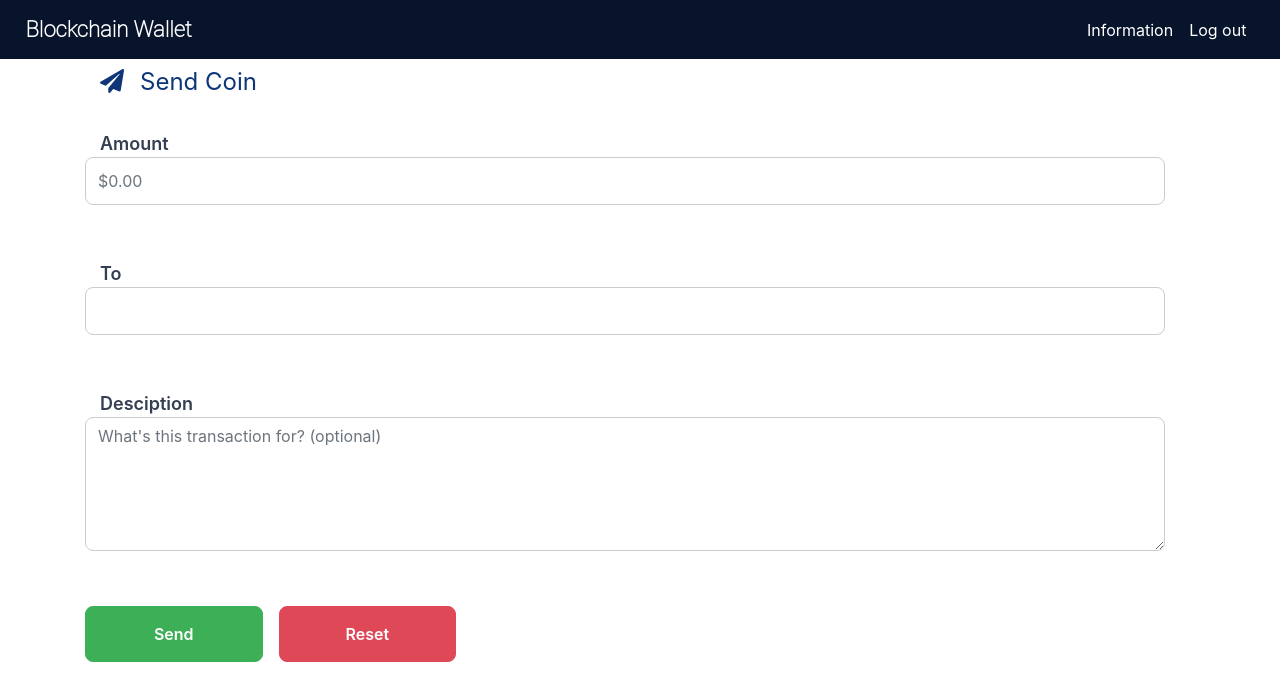
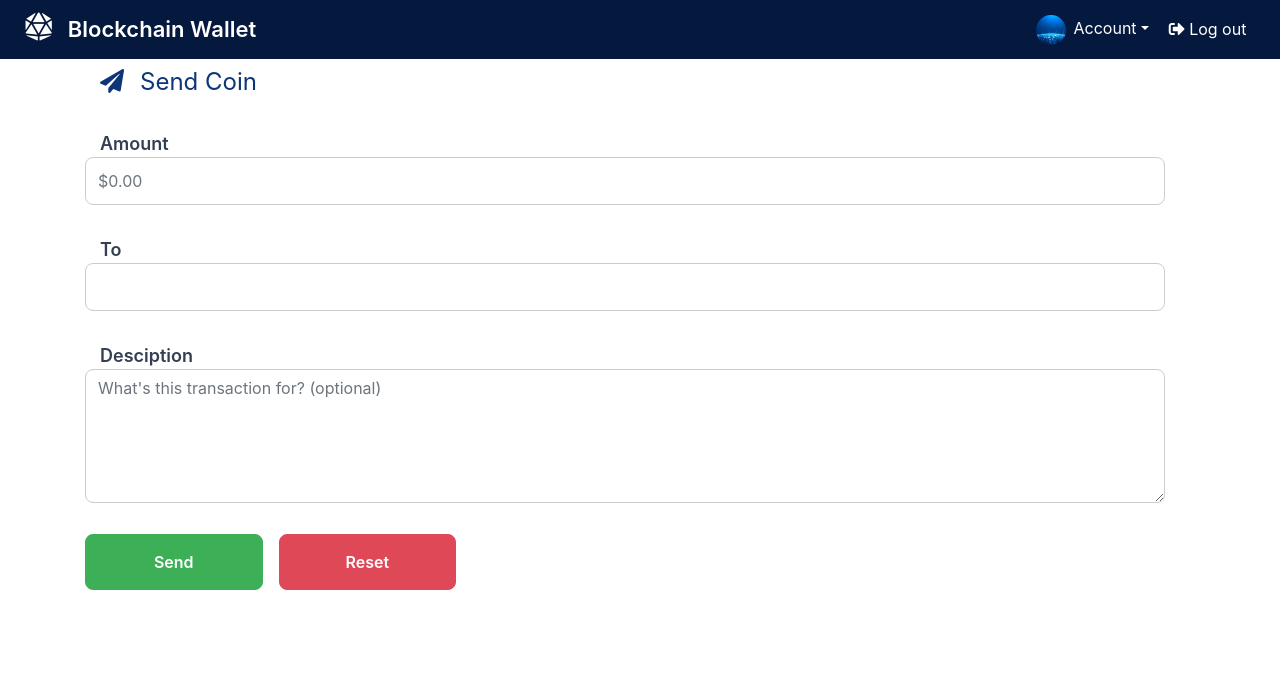
Before and after one commit to thuan2172001/hpr-t0ken-1, a React (Create React App) app in the folder front-end/: page / in a window 1280 px wide. Shown: the top 700 px of the page. Built offline with nearby package versions, Linux system fonts and the light colour scheme; sample sign-in values are in the browser's storage.

Commit message:
Fix height in Register Page

```diff
--- a/front-end/src/app/component/nav-bar/navbar.scss
+++ b/front-end/src/app/component/nav-bar/navbar.scss
@@ -1,5 +1,5 @@
 .custom-nav {
-    background-color: rgb(8, 20, 44);;
+    background-color: rgb(5, 24, 61);;
     margin: auto;
     padding-left:2%;
     padding-right:2%;
@@ -30,7 +30,7 @@
     color: white;
     padding-right: 20px;
     float: left;
-    font-family: "Roboto Thin", serif;
+    font-family: -apple-system,BlinkMacSystemFont,"Segoe UI",Roboto,"Helvetica Neue",Arial,"Noto Sans","Liberation Sans",sans-serif,"Apple Color Emoji","Segoe UI Emoji","Segoe UI Symbol","Noto Color Emoji";
     font-style: normal;
     font-weight: 600;
     font-size: 22px;
@@ -55,3 +55,9 @@
     font-weight: 600;
     font-size: 14px;
 }
+
+.avatar {
+    border-radius: 15px;
+    width: 30px;
+    height: 30px;
+}
--- a/front-end/src/app/component/nav-bar/navbar.tsx
+++ b/front-end/src/app/component/nav-bar/navbar.tsx
@@ -1,8 +1,9 @@
-import {Nav, Navbar, NavbarBrand} from "react-bootstrap";
+import {Dropdown, Nav, Navbar, NavbarBrand} from "react-bootstrap";
 import './navbar.scss'
 import { RootStateOrAny, useDispatch, useSelector } from 'react-redux';
 import { logout } from '../../actions';
 import { useHistory } from "react-router-dom";
+import avatar from '../../assets/background.jpg';
 
 export const NavBar = () => {
     const user = useSelector((state:RootStateOrAny) => state.user);
@@ -18,19 +19,31 @@
         (<>
             <Navbar className="custom-nav navbar-expand-lg body_font fixed-top"
                     expand="lg">
-                <NavbarBrand id="nav-brand" href="/">Blockchain Wallet</NavbarBrand>
+                <NavbarBrand id="nav-brand" href="/"><i style={{fontSize: "28px"}} className="fas fa-dice-d20" /><span className="ml-3">Blockchain Wallet</span></NavbarBrand>
                 <Navbar.Toggle aria-controls="basic-navbar-nav" />
                 <Navbar.Collapse id="navbarcollapse">
                     <Nav className="ml-auto">
-                        <Nav.Link style={{color: "white"}} href="information" >Information</Nav.Link>
-                        <Nav.Link style={{color: "white"}} onClick={handleLogout} >Log out</Nav.Link>
+                    <div className="nav-item dropdown show">
+                        <Dropdown style={{color: "white"}}>
+                            <Dropdown.Toggle id="dropdown-basic">
+                                <img className="avatar" src={avatar} alt="avatar" /><span className="ml-2">Account</span>
+                            </Dropdown.Toggle>
+                            <Dropdown.Menu>
+                                <Dropdown.Item style={{backgroundColor: "transparent"}} href="/profile">
+                                    <i className="far fa-address-card" /> Profile</Dropdown.Item>
+                                <Dropdown.Item style={{backgroundColor: "transparent"}} href="/setting">
+                                <i className="fas fa-user-cog" /> Setting</Dropdown.Item>
+                            </Dropdown.Menu>
+                        </Dropdown>
+                    </div>
+                        <Nav.Link style={{color: "white"}} onClick={handleLogout} ><i className="fas fa-sign-out-alt" /> Log out</Nav.Link>
                     </Nav>
                 </Navbar.Collapse>
             </Navbar>
         </>) : (<>
             <Navbar className="custom-nav navbar-expand-lg body_font fixed-top"
                     expand="lg">
-                <NavbarBrand id="nav-brand" href="/">Blockchain Wallet</NavbarBrand>
+                <NavbarBrand id="nav-brand" href="/"><i style={{fontSize: "28px"}} className="fas fa-dice-d20" /><span className="ml-3">Blockchain Wallet</span></NavbarBrand>
                 <Navbar.Toggle aria-controls="basic-navbar-nav" />
                 <Navbar.Collapse id="navbarcollapse">
                     <Nav className="ml-auto">
--- a/front-end/src/app/page/LoginPage/LoginPage.scss
+++ b/front-end/src/app/page/LoginPage/LoginPage.scss
@@ -1,9 +1,10 @@
 .login-box {
     margin-top: 20vh;
-    height: 380px;
+    // height: 380px;
     box-shadow: 0 3px 6px rgba(0, 0, 0, 0.16), 0 3px 6px rgba(0, 0, 0, 0.23);
-    background-image: linear-gradient(to right, #a1c4fd, #c2e9fb);
+    background-image: linear-gradient(to right, #f7f7f7, #e7eef2);
     opacity: 1;
+    border-radius: 10px;
 }
 
 .login-key {
@@ -32,7 +33,6 @@
 
 
 .form-group {
-    margin-bottom: 40px;
     outline: 0px;
 }
 
@@ -68,7 +68,7 @@
 
 .btn-outline-primary {
     border-color: #0DB8DE;
-    background-color: #a5c5f8;
+    background-color: #67a1e8;
     color: #02323d;
     border-radius: 0px;
     font-weight: bold;
@@ -77,7 +77,7 @@
 }
 
 .btn-outline-primary:hover {
-    background-color: #0DB8DE;
+    background-color: #1096b5;
     right: 0px;
 }
 
--- a/front-end/src/app/page/LoginPage/LoginPage.tsx
+++ b/front-end/src/app/page/LoginPage/LoginPage.tsx
@@ -75,7 +75,7 @@
     return <div
         style={{
             backgroundImage: "linear-gradient(to right, #a1c4fd, #c2e9fb)",
-            height: '100vh',
+            height: '95vh',
         }}>
         {
             user.authenticate ? <Redirect to='/' /> :
--- a/front-end/src/app/page/RegisterPage/RegisterPage.scss
+++ b/front-end/src/app/page/RegisterPage/RegisterPage.scss
@@ -1,7 +1,13 @@
 .register-box {
     margin-top: 10vh;
-    height: 720px;
+    // height: 720px;
     box-shadow: 0 3px 6px rgba(0, 0, 0, 0.16), 0 3px 6px rgba(0, 0, 0, 0.23);
-    background-image: linear-gradient(to right, #a1c4fd, #c2e9fb);
+    background-image: linear-gradient(to right, #f7f7f7, #e7eef2);
     opacity: 1;
+    border-radius: 10px;
 }
+
+#dropdown-basic {
+    background-color: transparent;
+    border: none;
+}
--- a/front-end/src/app/page/RegisterPage/RegisterPage.tsx
+++ b/front-end/src/app/page/RegisterPage/RegisterPage.tsx
@@ -118,7 +118,7 @@
     return <div
         style={{
             backgroundImage: "linear-gradient(to right, #a1c4fd, #c2e9fb)",
-            height: '100vh',
+            height: '95vh',
         }}>
         {
             user.authenticate ? <Redirect to='/' /> :
```
Also changed, not shown: front-end/src/app/assets/background.jpg (added).
